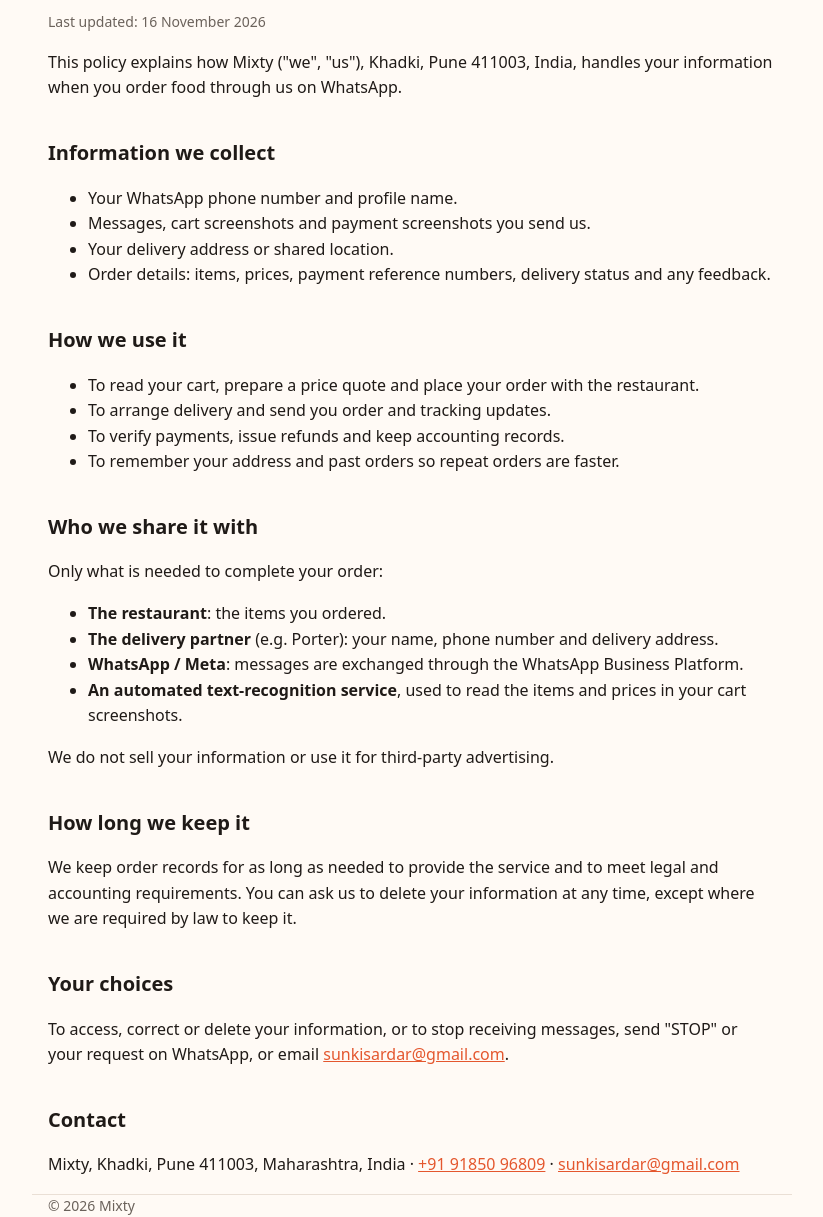
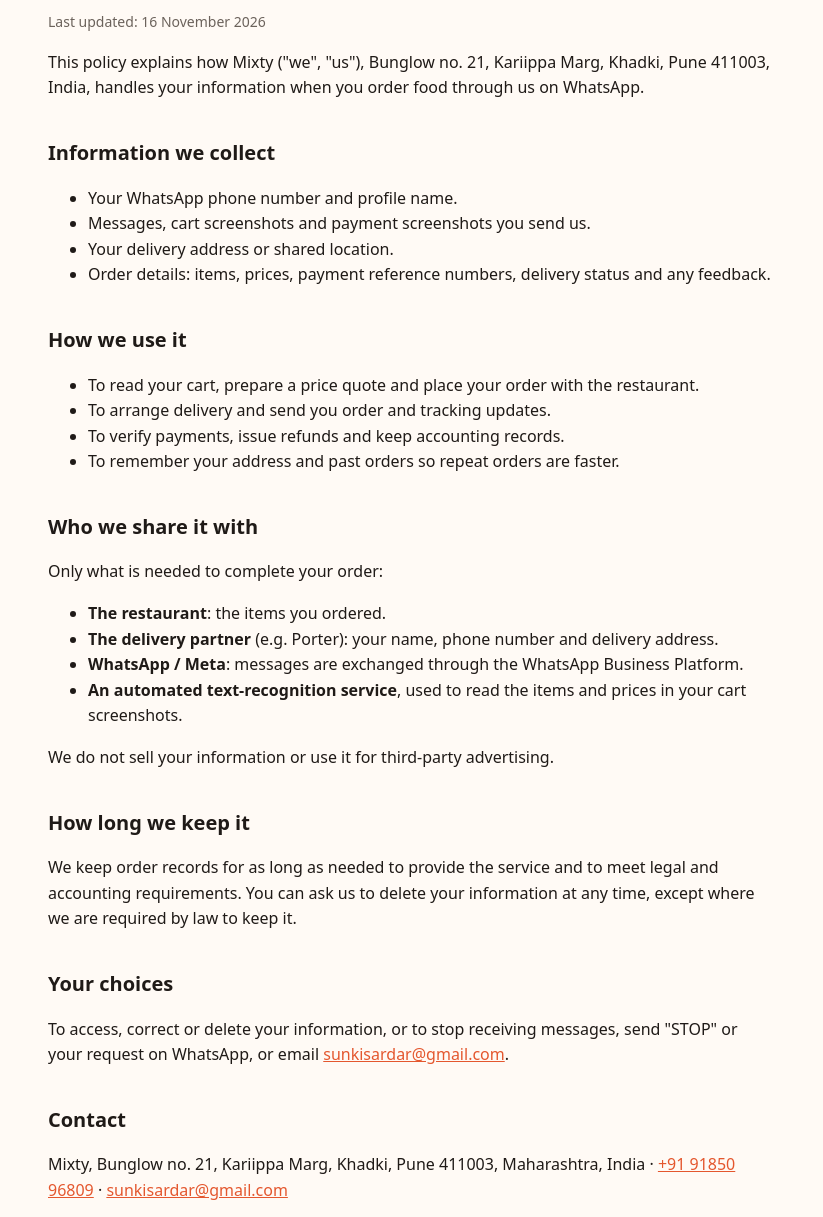
Before and after one commit to byobpvtltd-crypto/mixty, a plain HTML site: page privacy.html in a window 1280 px wide. Shown: the part 84-1301 px from the top of the page, without its empty margins (228-1051 px from the left). Drawn offline with Linux system fonts and the light colour scheme.

Commit message:
Add registered address and Udyam number

```diff
--- a/privacy.html
+++ b/privacy.html
@@ -12,7 +12,7 @@
 <h1>Privacy Policy</h1>
 <p class="note">Last updated: 16 November 2026</p>
 
-<p>This policy explains how Mixty ("we", "us"), Khadki, Pune 411003, India, handles your information when you order food through us on WhatsApp.</p>
+<p>This policy explains how Mixty ("we", "us"), Bunglow no. 21, Kariippa Marg, Khadki, Pune 411003, India, handles your information when you order food through us on WhatsApp.</p>
 
 <h2>Information we collect</h2>
 <ul>
@@ -47,8 +47,8 @@
 <p>To access, correct or delete your information, or to stop receiving messages, send "STOP" or your request on WhatsApp, or email <a href="mailto:sunkisardar@gmail.com">sunkisardar@gmail.com</a>.</p>
 
 <h2>Contact</h2>
-<p>Mixty, Khadki, Pune 411003, Maharashtra, India · <a href="tel:+919185096809">+91 91850 96809</a> · <a href="mailto:sunkisardar@gmail.com">sunkisardar@gmail.com</a></p>
+<p>Mixty, Bunglow no. 21, Kariippa Marg, Khadki, Pune 411003, Maharashtra, India · <a href="tel:+919185096809">+91 91850 96809</a> · <a href="mailto:sunkisardar@gmail.com">sunkisardar@gmail.com</a></p>
 </main>
-<footer class="wrap">© 2026 Mixty</footer>
+<footer class="wrap">© 2026 Mixty · Udyam Registration No. UDYAM-MH-26-1270851</footer>
 </body>
 </html>
```
Also changed, not shown: index.html (+2 -2 lines), terms.html (+2 -2 lines).
